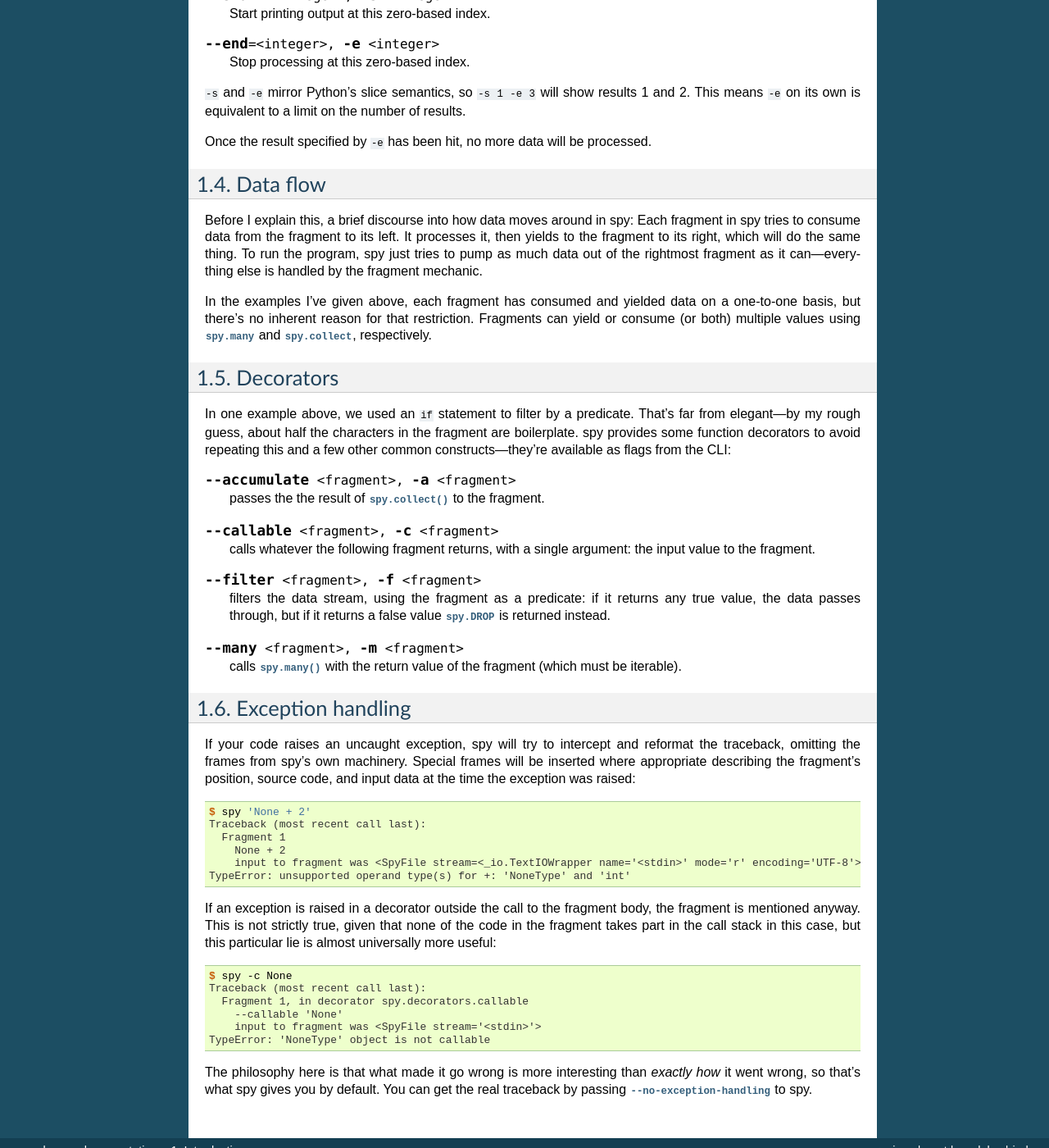
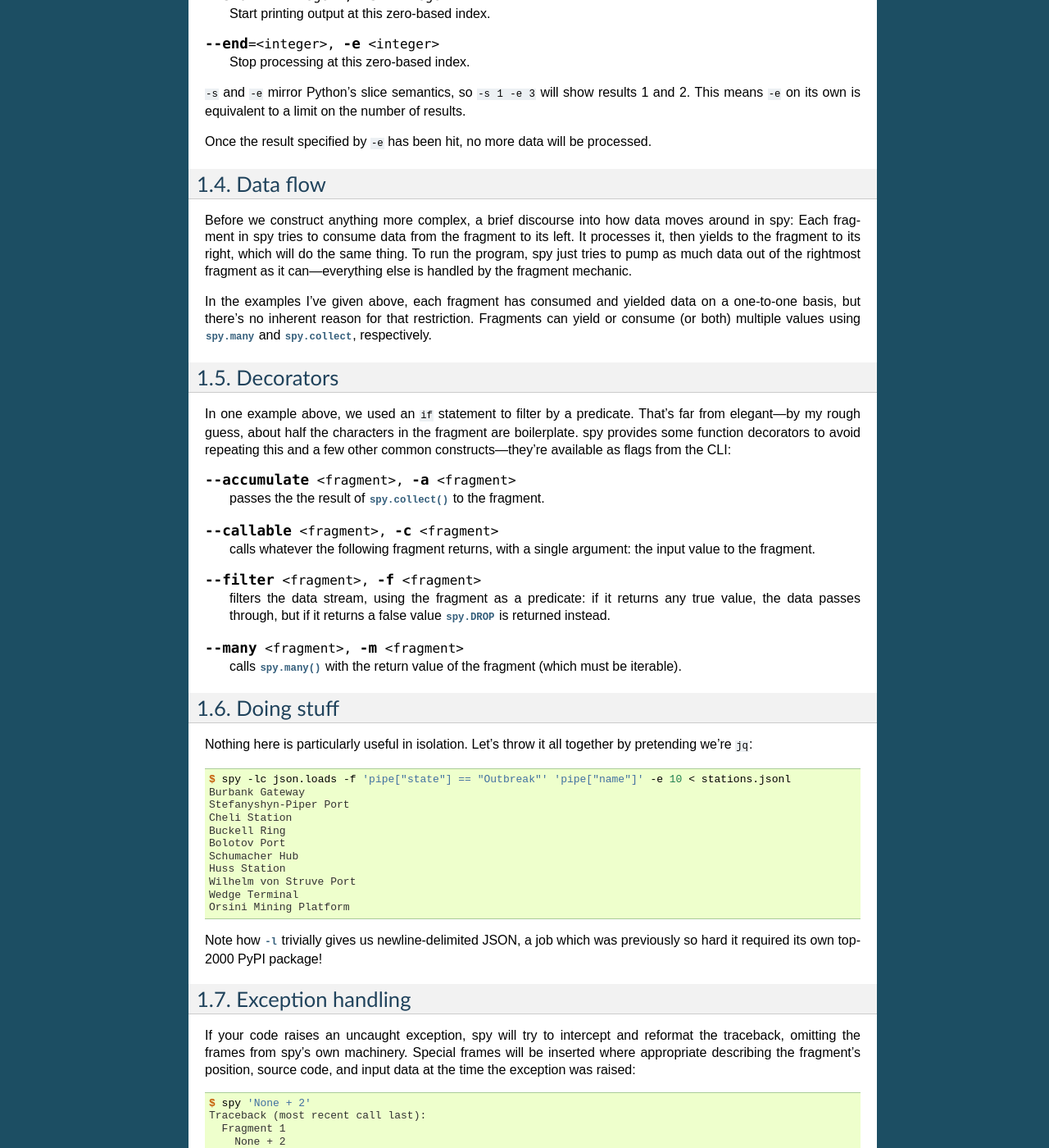
Before and after one commit to edk0/spy, a Sphinx documentation site: the page built from doc/intro.rst, in a window 1280 px wide and 1400 px high, scrolled down 1470 px. Shown: the whole window at 82% size. Built offline with Sphinx 7.4.7, drawn with Linux system fonts in a browser that asks for light colours; some of the changed text lies outside the part shown.

Commit message:
add some documentation

```diff
--- a/doc/intro.rst
+++ b/doc/intro.rst
@@ -116,11 +116,11 @@ processed.
 Data flow
 =========
 
-Before I explain this, a brief discourse into how data moves around in spy: Each
-fragment in spy tries to consume data from the fragment to its left. It
-processes it, then yields to the fragment to its right, which will do the same
-thing. To run the program, spy just tries to pump as much data out of the
-rightmost fragment as it can—everything else is handled by the fragment
+Before we construct anything more complex, a brief discourse into how data moves
+around in spy: Each fragment in spy tries to consume data from the fragment to
+its left. It processes it, then yields to the fragment to its right, which will
+do the same thing. To run the program, spy just tries to pump as much data out
+of the rightmost fragment as it can—everything else is handled by the fragment
 mechanic.
 
 In the examples I've given above, each fragment has consumed and yielded data on
@@ -159,6 +159,30 @@ the CLI:
    be :term:`iterable`).
 
 
+Doing stuff
+===========
+
+Nothing here is particularly useful in isolation. Let's throw it all together by
+pretending we're ``jq``:
+
+.. code-block:: console
+
+   $ spy -lc json.loads -f 'pipe["state"] == "Outbreak"' 'pipe["name"]' -e 10 < stations.jsonl
+   Burbank Gateway
+   Stefanyshyn-Piper Port
+   Cheli Station
+   Buckell Ring
+   Bolotov Port
+   Schumacher Hub
+   Huss Station
+   Wilhelm von Struve Port
+   Wedge Terminal
+   Orsini Mining Platform
+
+Note how :option:`-l` trivially gives us newline-delimited JSON, a job which was
+previously so hard it required its own top-2000 PyPI package!
+
+
 Exception handling
 ==================
 
@@ -173,7 +197,7 @@ source code, and input data at the time the exception was raised:
    Traceback (most recent call last):
      Fragment 1
        None + 2
-       input to fragment was <SpyFile stream=<_io.TextIOWrapper name='<stdin>' mode='r' encoding='UTF-8'>>
+       input to fragment was <SpyFile stream='<stdin>'>
    TypeError: unsupported operand type(s) for +: 'NoneType' and 'int'
 
 If an exception is raised in a decorator outside the call to the fragment body,
```
Also changed, not shown: doc/examples.rst (+11 -0 lines).
